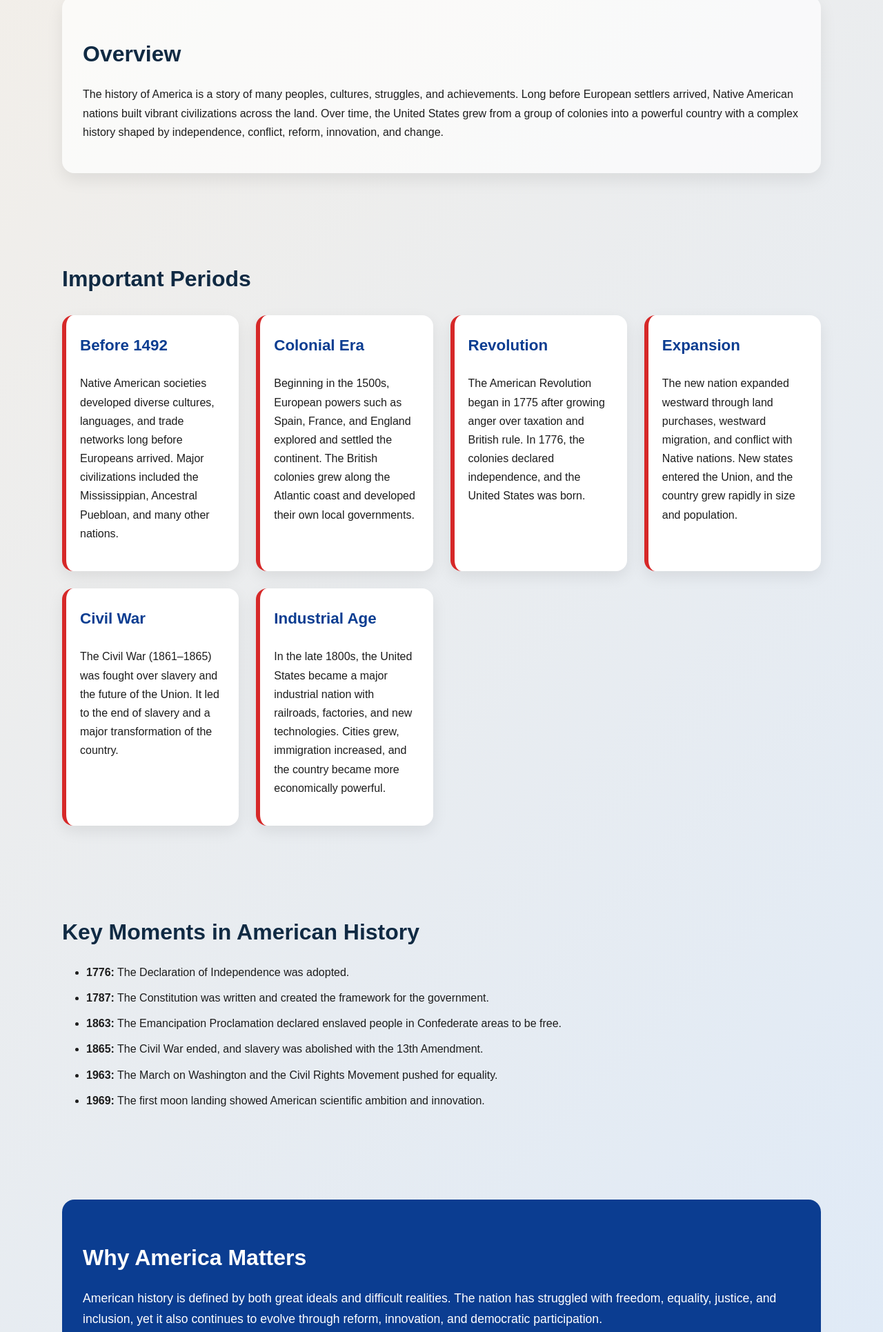
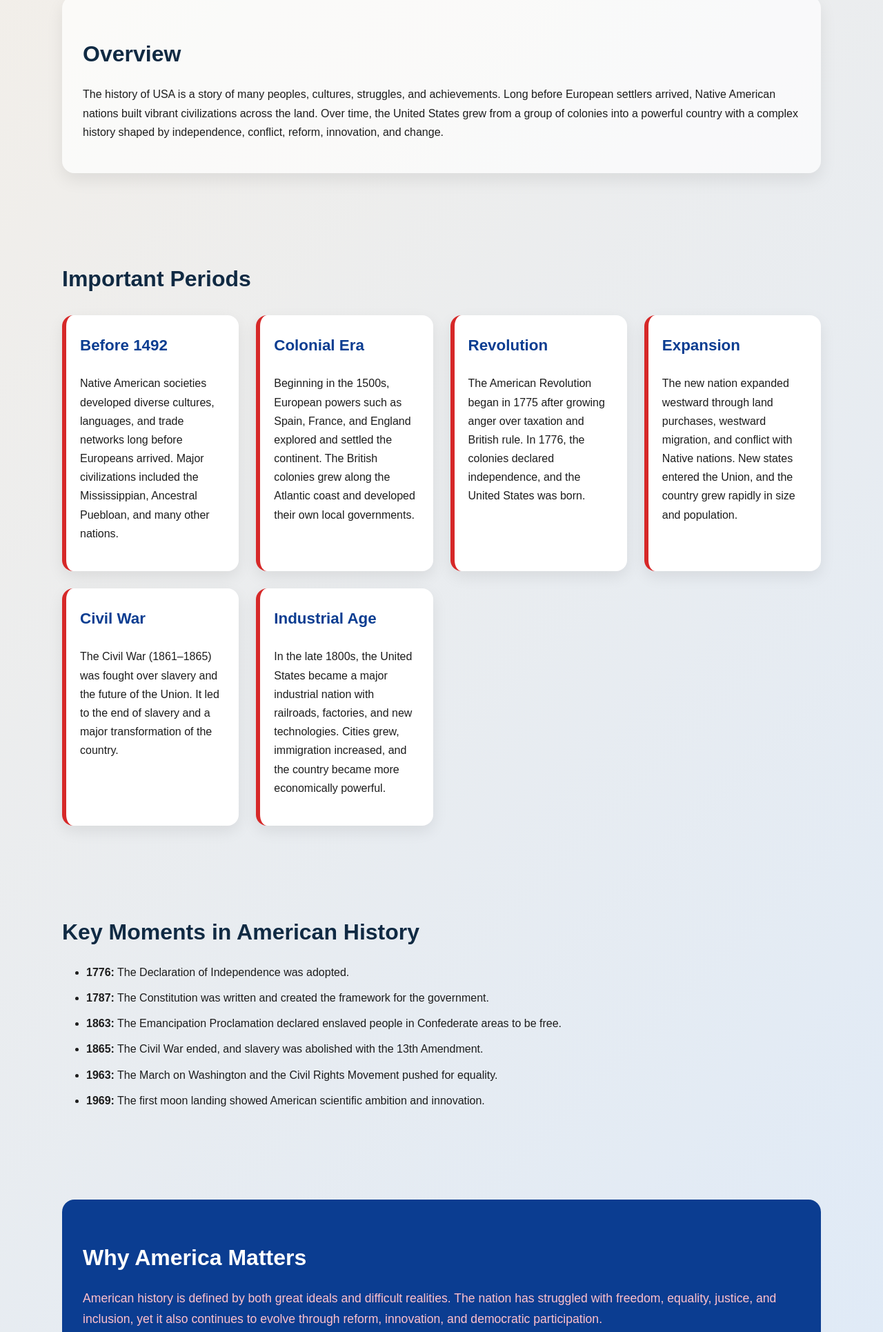
Before and after one commit to simplybhasa-crypto/historyUSA, a plain HTML site: page index.html in a window 1280 px wide. Shown: the part 361-2292 px from the top of the page at 69% size. Drawn offline with Linux system fonts and the light colour scheme.

Commit message:
Update index.html

```diff
--- a/index.html
+++ b/index.html
@@ -81,7 +81,7 @@
 
     .highlight {
       background: #0b3d91;
-      color: white;
+      color: pink;
       padding: 30px;
       border-radius: 18px;
       margin-top: 20px;
@@ -133,7 +133,7 @@
       <div class="intro">
         <h2>Overview</h2>
         <p>
-          The history of America is a story of many peoples, cultures, struggles, and achievements.
+          The history of USA is a story of many peoples, cultures, struggles, and achievements.
           Long before European settlers arrived, Native American nations built vibrant civilizations across
           the land. Over time, the United States grew from a group of colonies into a powerful country with
           a complex history shaped by independence, conflict, reform, innovation, and change.
```
